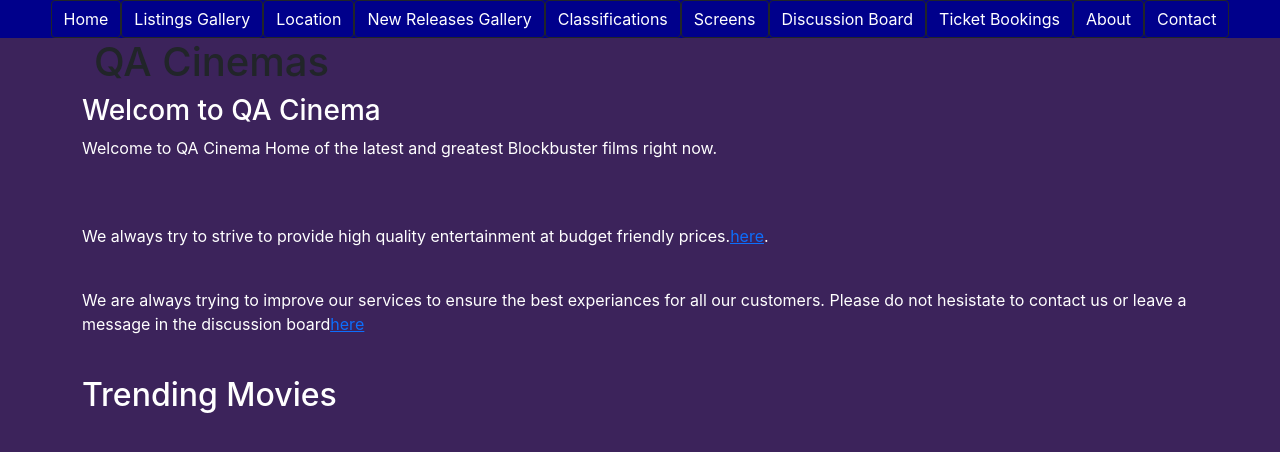
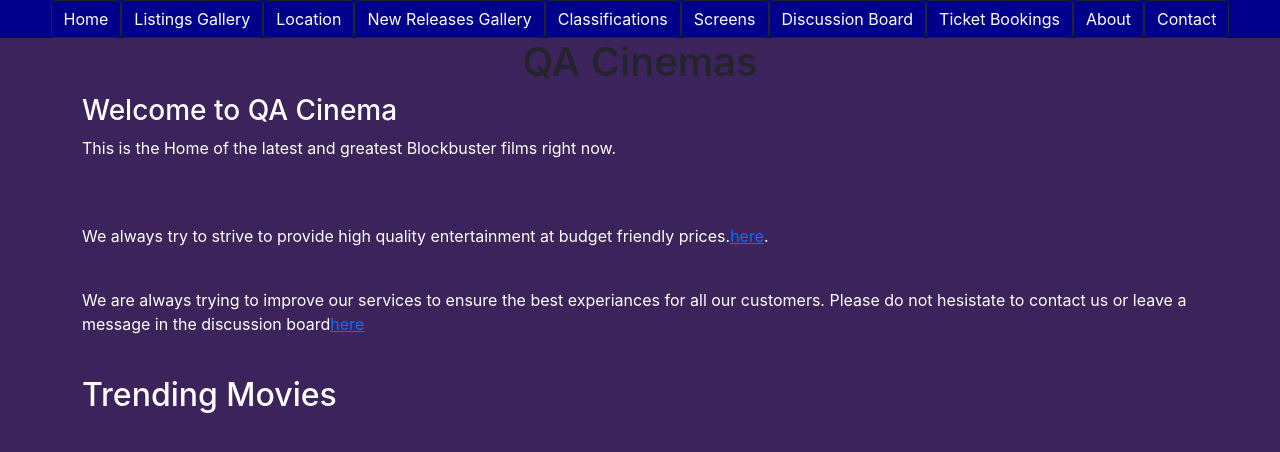
Before and after one commit to Peter-Dagley/Movie-Website, a React (Create React App) app in the folder Frontend/moviewebsite/: page / in a window 1280 px wide. Shown: the top 452 px of the page. Built offline with nearby package versions, Linux system fonts and the light colour scheme; no server answers.

Commit message:
minor css changes

```diff
--- a/Frontend/moviewebsite/src/components/Pages/Home/Home.js
+++ b/Frontend/moviewebsite/src/components/Pages/Home/Home.js
@@ -8,12 +8,12 @@ const Home = () => {
     <>
     <div className='container-lg'>
 
-        <div className='container' id='header'>
-          <h1 className='text1'>QA Cinemas</h1>
+        <div className='container' id='header' align="center">
+          <h1 className='subtitle'>QA Cinemas</h1>
         </div>
           <div className="column">
-            <h3 className='primary'> Welcom to QA Cinema </h3>
-             <p className='primary'> Welcome to QA Cinema Home of the latest and greatest Blockbuster films right now.</p>
+            <h3 className='primary'> Welcome to QA Cinema </h3>
+             <p className='primary'> This is the Home of the latest and greatest Blockbuster films right now.</p>
             <br/>
 
               <div className="column" >
```
Also changed, not shown: Frontend/moviewebsite/src/components/Pages/Home/HomeStyles.css (+3 -5 lines).
